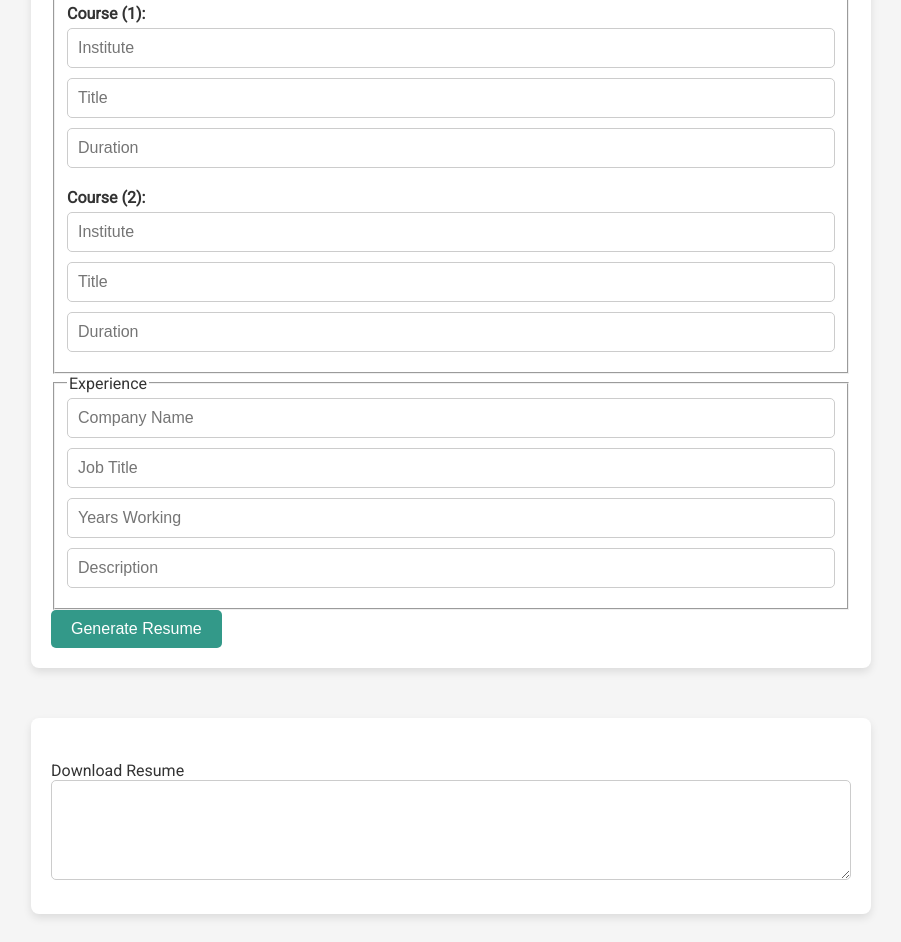
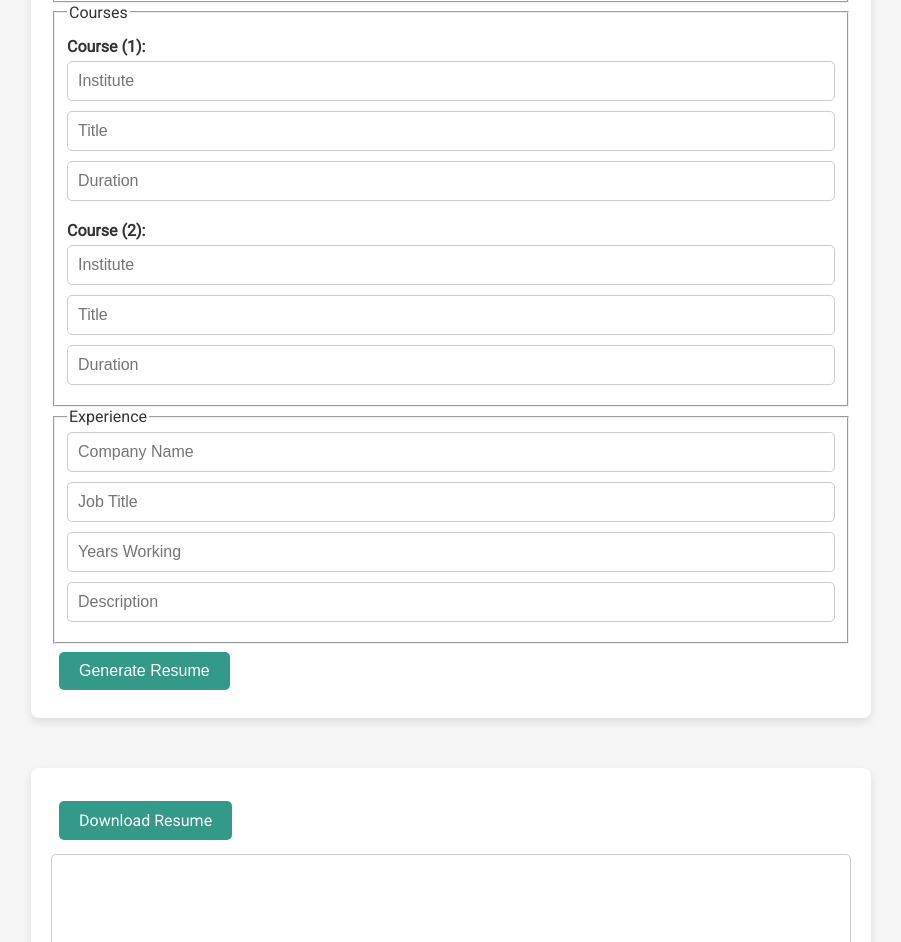
Before and after one commit to zainabsiddiqui833251/dynamic-resume-builder, a website: page index.html in a window 1280 px wide. Shown: the part 1858-2800 px from the top of the page, without its empty margins (189-1090 px from the left). Drawn offline with nearby package versions, Linux system fonts and the light colour scheme; a web font is replaced by a local one.

Commit message:
update style.css

```diff
--- a/style.css
+++ b/style.css
@@ -19,7 +19,8 @@ body {
 }
 
 /* Button Styles */
-button {
+button,
+.button {
     background-color: #339989;
     color: #fff;
     border: none;
@@ -28,9 +29,11 @@ button {
     cursor: pointer;
     border-radius: 5px;
     transition: background-color 0.3s;
+    margin: 1%;
+
 }
 
-button:hover {
+button:hover , .button:hover {
     background-color: #2b2c28;
 }
 
@@ -72,6 +75,7 @@ textarea {
 textarea {
     resize: vertical;
     height: 100px;
+    margin-top: 1%;
 }
 
 input[type="text"]:focus,
@@ -144,3 +148,6 @@ textarea:focus {
 .resume-container i{
     font-size: 1.6vw;
 }
+#resume-url{
+    margin-top: 3%;
+}
```
